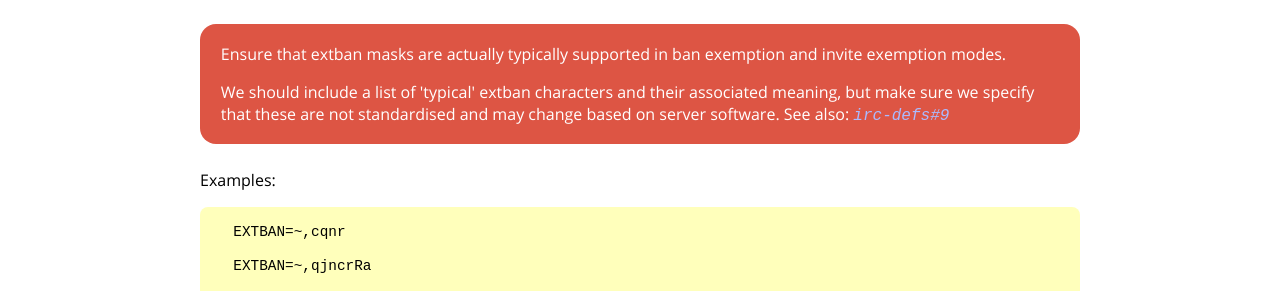
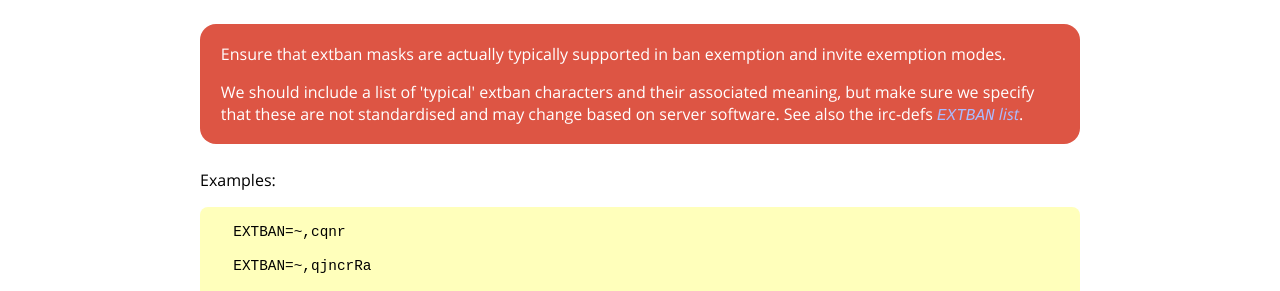
Before and after one commit to ircdocs/modern-irc, a Jekyll site: the page built from index.md, in a window 1280 px wide and 900 px high, scrolled down 74847 px. Shown: the part 179-470 px from the top of the window. Built offline with Jekyll 4.4.1, drawn with Linux system fonts in a browser that asks for light colours.

Commit message:
Link to irc-defs EXTBAN list
This original issue has been closed.

```diff
--- a/_includes/modern-appendix.md
+++ b/_includes/modern-appendix.md
@@ -1172,7 +1172,7 @@ Extban masks SHOULD also be supported for the [ban exemption](#ban-exemption-cha
 <div class="warning">
     <p>Ensure that extban masks are actually typically supported in ban exemption and invite exemption modes.</p>
 
-    <p>We should include a list of 'typical' extban characters and their associated meaning, but make sure we specify that these are not standardised and may change based on server software. See also: <a href="https://github.com/ircdocs/irc-defs/issues/9"><code>irc-defs#9</code></a></p>
+    <p>We should include a list of 'typical' extban characters and their associated meaning, but make sure we specify that these are not standardised and may change based on server software. See also the irc-defs <a href="https://defs.ircdocs.horse/defs/extbans.html"><code>EXTBAN</code> list</a>.</p>
 </div>
 
 Examples:
```
